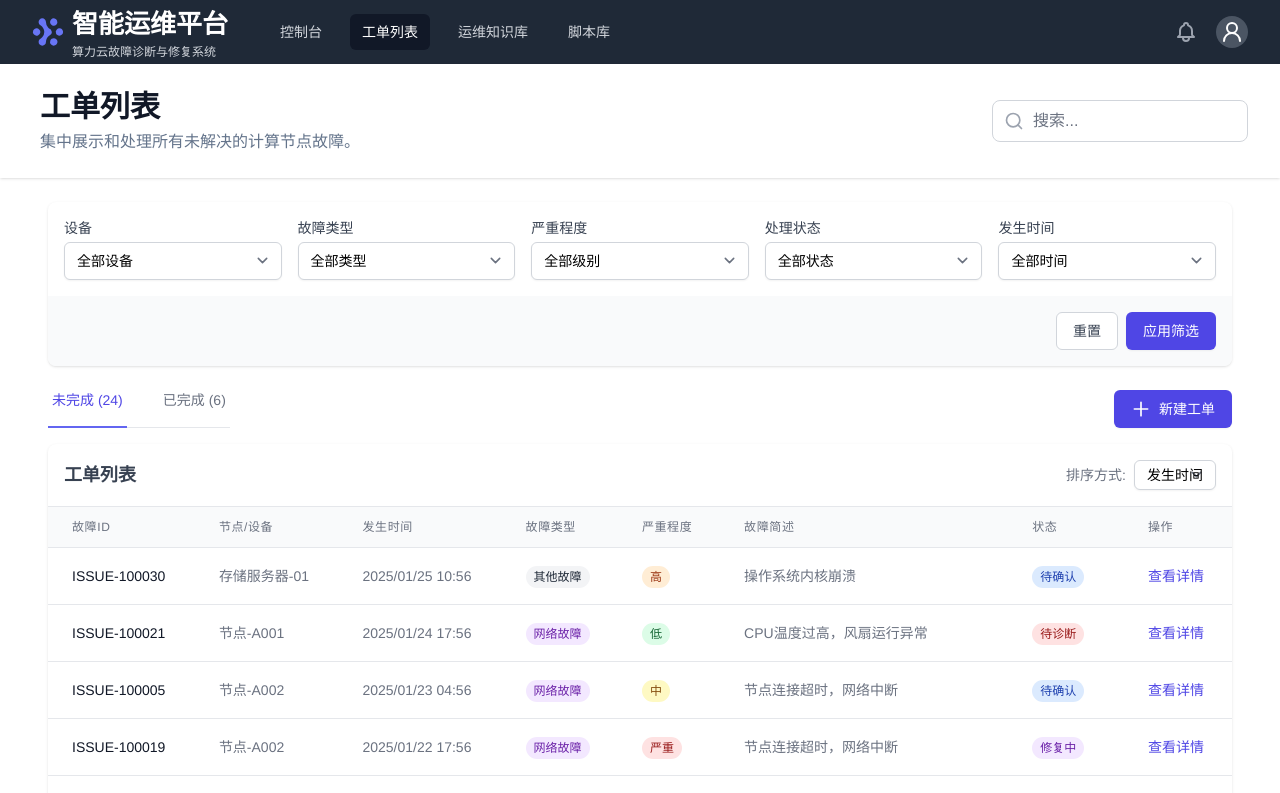
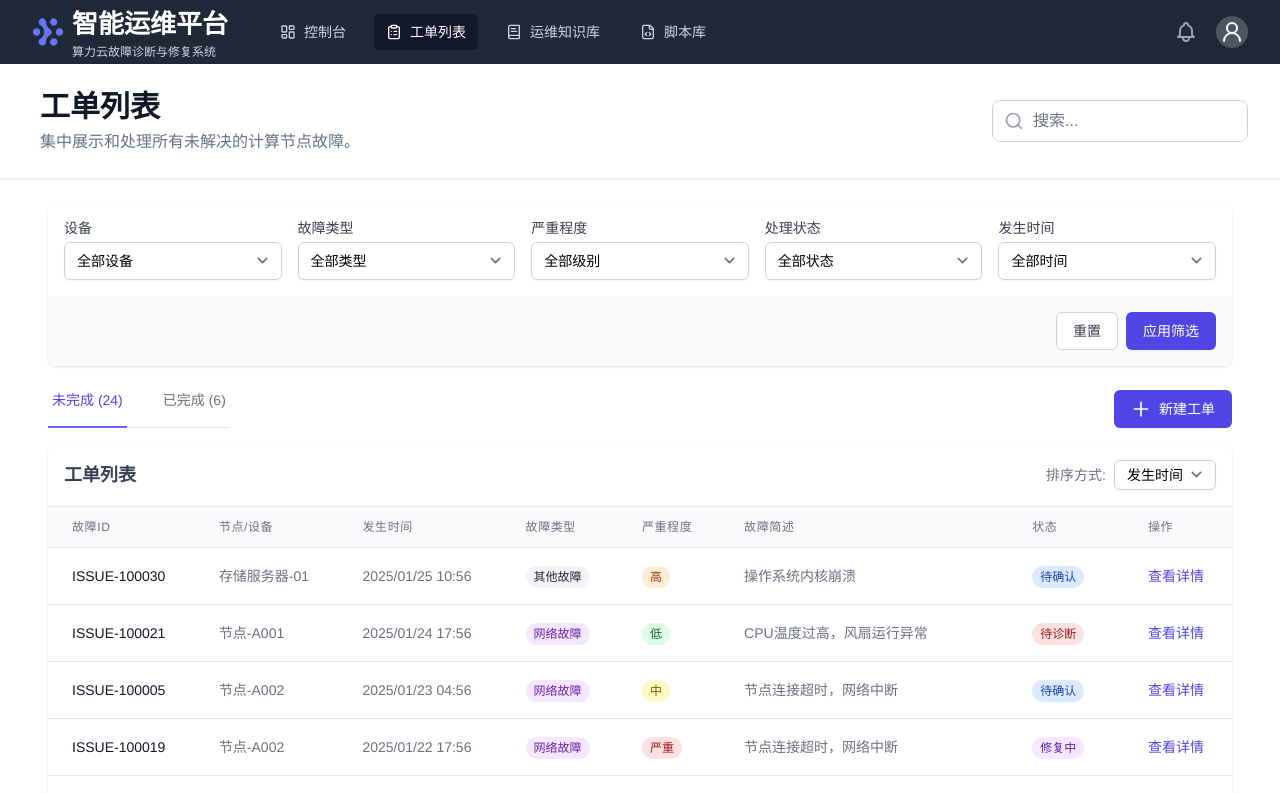
Before and after one commit to qinjinling/vite-tailwind-starter, a Vue app: page /issues in a window 1280 px wide. Shown: the top 793 px of the page. Built offline with nearby package versions, Linux system fonts and the light colour scheme.

Commit message:
删除不再使用的图片文件，更新导航链接以包含图标，并优化工单列表的排序选择样式

```diff
--- a/src/App.vue
+++ b/src/App.vue
@@ -17,13 +17,14 @@
                   <a
                     :href="href"
                     @click="navigate"
-                    class="px-3 py-2 text-sm font-medium rounded-md"
+                    class="px-3 py-2 text-sm font-medium rounded-md flex items-center"
                     :class="[
                       isExactActive
                         ? 'text-white bg-gray-900 focus:outline-none focus:text-white focus:bg-gray-700'
                         : 'text-gray-300 hover:text-white hover:bg-gray-700 focus:outline-none focus:text-white focus:bg-gray-700',
                       i > 0 && 'ml-4'
                     ]">
+                    <component v-if="link.icon" :is="link.icon" class="w-4 h-4 mr-2" />
                     {{ link.text }}
                   </a>
                 </router-link>
@@ -111,13 +112,14 @@
             <a
               :href="href"
               @click="navigate().then(() => (showMenu = false))"
-              class="block px-3 py-2 text-base font-medium rounded-md"
+              class="block px-3 py-2 text-base font-medium rounded-md flex items-center"
               :class="[
                 isExactActive
                   ? 'text-white bg-gray-900 focus:outline-none focus:text-white focus:bg-gray-700'
                   : 'text-gray-300 hover:text-white hover:bg-gray-700 focus:outline-none focus:text-white focus:bg-gray-700',
                 i > 0 && 'mt-1'
               ]">
+              <component v-if="link.icon" :is="link.icon" class="w-4 h-4 mr-2" />
               {{ link.text }}
             </a>
           </router-link>
@@ -181,14 +183,14 @@
 
 <script setup>
 import { ref } from 'vue'
-import { SearchIcon, UserRound } from 'lucide-vue-next'
+import { SearchIcon, UserRound, LayoutDashboard, ClipboardList, BookText, FileCode } from 'lucide-vue-next'
 
 const showMenu = ref(false)
 const showProfileMenu = ref(false)
 const links = [
-  { text: '控制台', to: '/' },
-  { text: '工单列表', to: '/issues' },
-  { text: '运维知识库', to: '/gantt' },
-  { text: '脚本库', to: '/lucide-icons-example' }
+  { text: '控制台', to: '/', icon: LayoutDashboard },
+  { text: '工单列表', to: '/issues', icon: ClipboardList },
+  { text: '运维知识库', to: '/gantt', icon: BookText },
+  { text: '脚本库', to: '/lucide-icons-example', icon: FileCode }
 ]
 </script>
--- a/src/views/Issues.vue
+++ b/src/views/Issues.vue
@@ -121,7 +121,7 @@
         <h2 class="text-lg font-semibold text-gray-700">工单列表</h2>
         <div class="flex items-center space-x-2">
           <span class="text-sm text-gray-500">排序方式:</span>
-          <select v-model="sortBy" class="rounded-md border border-gray-300 shadow-sm px-3 py-1 text-sm">
+          <select v-model="sortBy" class="rounded-md border border-gray-300 shadow-sm pl-3 pr-8 py-1 text-sm">
             <option value="time">发生时间</option>
             <option value="severity">严重程度</option>
             <option value="duration">故障时长</option>
```
Also changed, not shown: public/img/person1.jpeg (deleted), public/img/photo.jpg (deleted).
